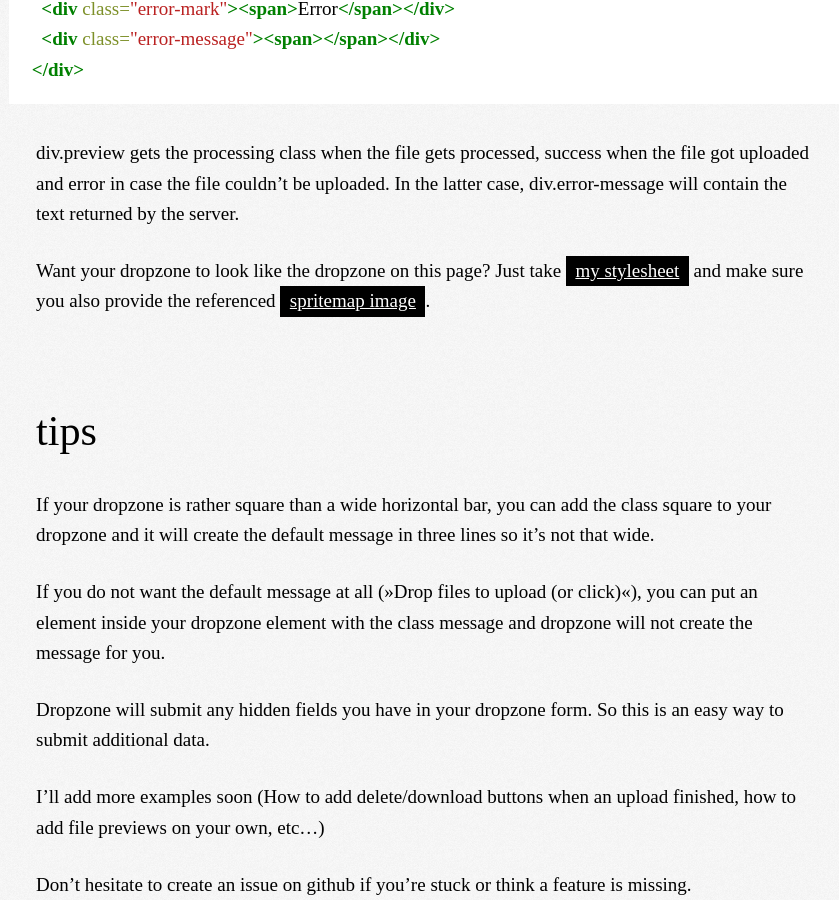
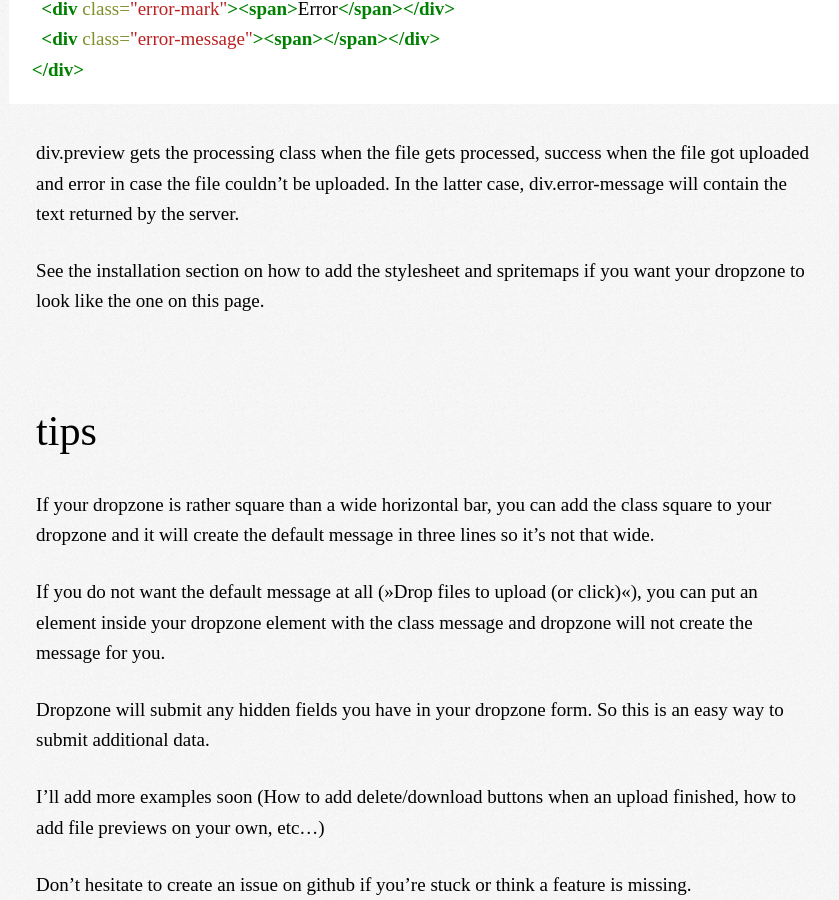
Before and after one commit to dropzone/dropzone, a Jekyll site: the page built from index.md, in a window 1280 px wide and 900 px high, scrolled down 9317 px. Shown: the whole window, without its empty margins (215-1054 px from the left). Built offline with Jekyll 4.4.1, drawn with Linux system fonts in a browser that asks for light colours; Markdown is read by kramdown in place of the engine named in the settings; comment, search, counter and statistics services are not loaded.

Commit message:
Removed faulty CSS links.
Closes #41

```diff
--- a/index.md
+++ b/index.md
@@ -251,7 +251,7 @@ The HTML that is generated for each file by dropzone looks like this (although y
 
 `div.preview` gets the `processing` class when the file gets processed, `success` when the file got uploaded and `error` in case the file couldn't be uploaded. In the latter case, `div.error-message` will contain the text returned by the server.
 
-Want your dropzone to look like the dropzone on this page? Just take [my stylesheet](/css/dropzone.css) and make sure you also provide the referenced [spritemap image](/images/spritemap.png).
+See the installation section on how to add the stylesheet and spritemaps if you want your dropzone to look like the one on this page.
 
 
 ## tips
```
